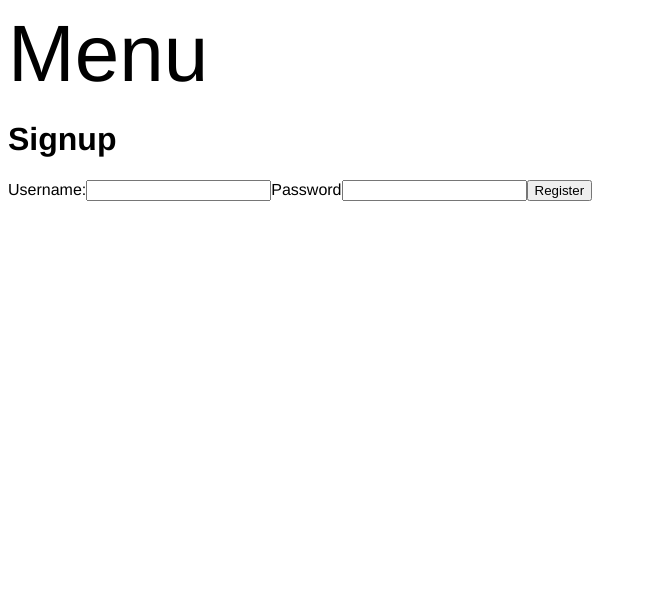
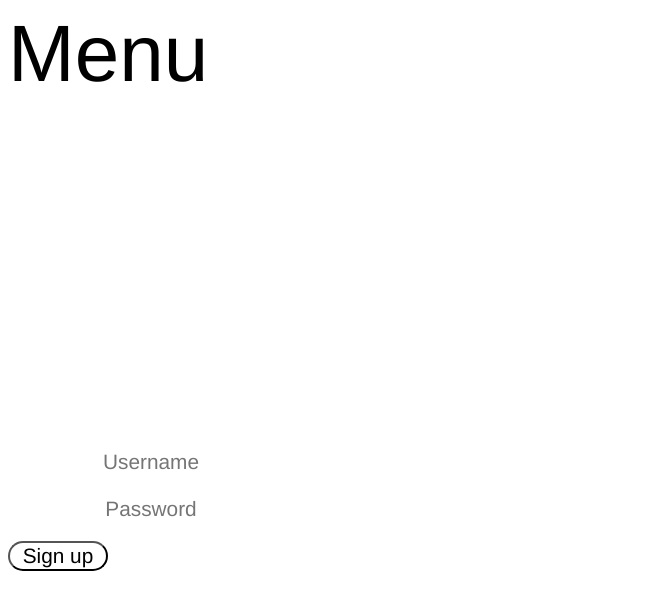
Before and after one commit to nicolduf/frontendmusicapp, a React (Vite) app: page /signup in a window 1280 px wide. Shown: the top 610 px of the page, without its empty margins (0-647 px from the left). Built offline with nearby package versions, Linux system fonts and the light colour scheme.

Commit message:
sign up done

```diff
--- a/src/pages/SignupPage.jsx
+++ b/src/pages/SignupPage.jsx
@@ -1,4 +1,5 @@
 import { useState } from 'react'
+import "../styles/Signup.css"
 
 const SignupPage = () => {
   const [username, setUsername] = useState('')
@@ -26,26 +27,33 @@ const SignupPage = () => {
   }
 
   return (
-    <>
-      <h1>Signup</h1>
+    <div className="form-container-su">
       <form onSubmit={handleSubmit}>
+        <div className="input-container-su">
           <label>
-          Username:
-          <input value={username} onChange={event => setUsername(event.target.value)} required />
+            <input
+              value={username}
+              onChange={(event) => setUsername(event.target.value)}
+              required
+              className="username-button-su"
+              placeholder="Username"
+            />
           </label>
           <label>
-          Password
             <input
               value={password}
-            onChange={event => setPassword(event.target.value)}
+              onChange={(event) => setPassword(event.target.value)}
               required
-            type='password'
+              type="password"
+              className="password-button-su"
+              placeholder="Password"
             />
           </label>
-        <button type='submit'>Register</button>
+        </div>
+        <button className="login-button-su" type="submit">Sign up</button>
       </form>
-    </>
-  )
-}
+    </div>
+  );
+};
 
 export default SignupPage
--- /dev/null
+++ b/src/styles/Signup.css
@@ -0,0 +1,55 @@
+.username-button-su {
+    font-family: "Helvetica", sans-serif;
+    font-size: 130%;
+    text-align: center;
+    width: 250px;
+    height: 30px;
+    border-radius: 20px;
+    border-color: black;
+    border: 1px solid transparent;
+    outline: none;
+  }
+
+  .username-button-su:focus {
+    border: 1px solid black;
+  }
+
+  .password-button-su {
+    font-family: "Helvetica", sans-serif;
+    font-size: 130%;
+    text-align: center;
+    width: 250px;
+    height: 30px;
+    border-radius: 20px;
+    border: 1px solid transparent;
+    outline: none;
+  }
+
+  .password-button-su:focus {
+    border: 1px solid black;
+  }
+
+  .login-button-su {
+    font-family: "Helvetica", sans-serif;
+    font-size: 130%;
+    text-align: center;
+    width: 100px;
+    height: 30px;
+    border-radius: 20px;
+    background-color: white;
+    cursor: pointer;
+  }
+
+  .form-container-su {
+    display: grid;
+    grid-template-columns: 1fr;
+    justify-content: center;
+    align-items: center;
+    height: 100vh;
+  }
+
+  .input-container-su {
+    display: grid;
+    gap: 13px;
+    padding: 15px;
+  }
```
Lines whose indentation alone changed are shown as unchanged.
